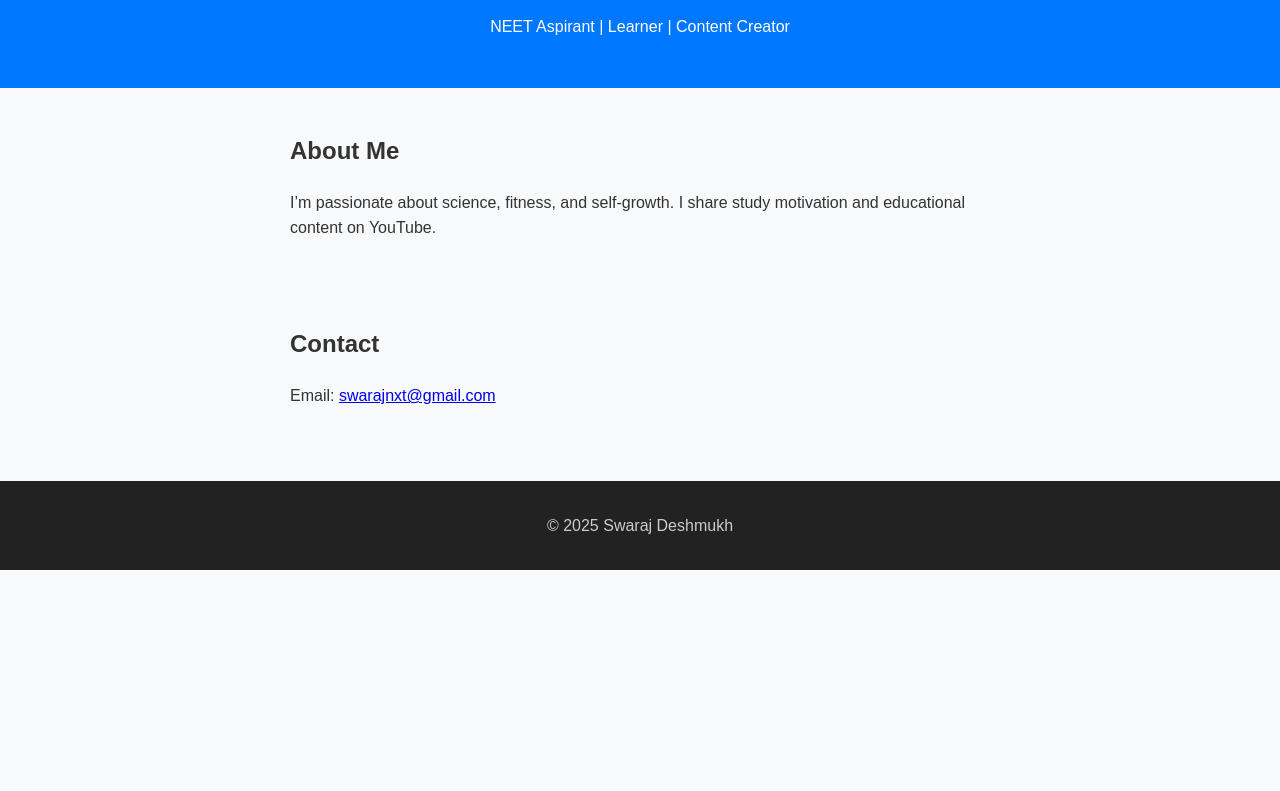
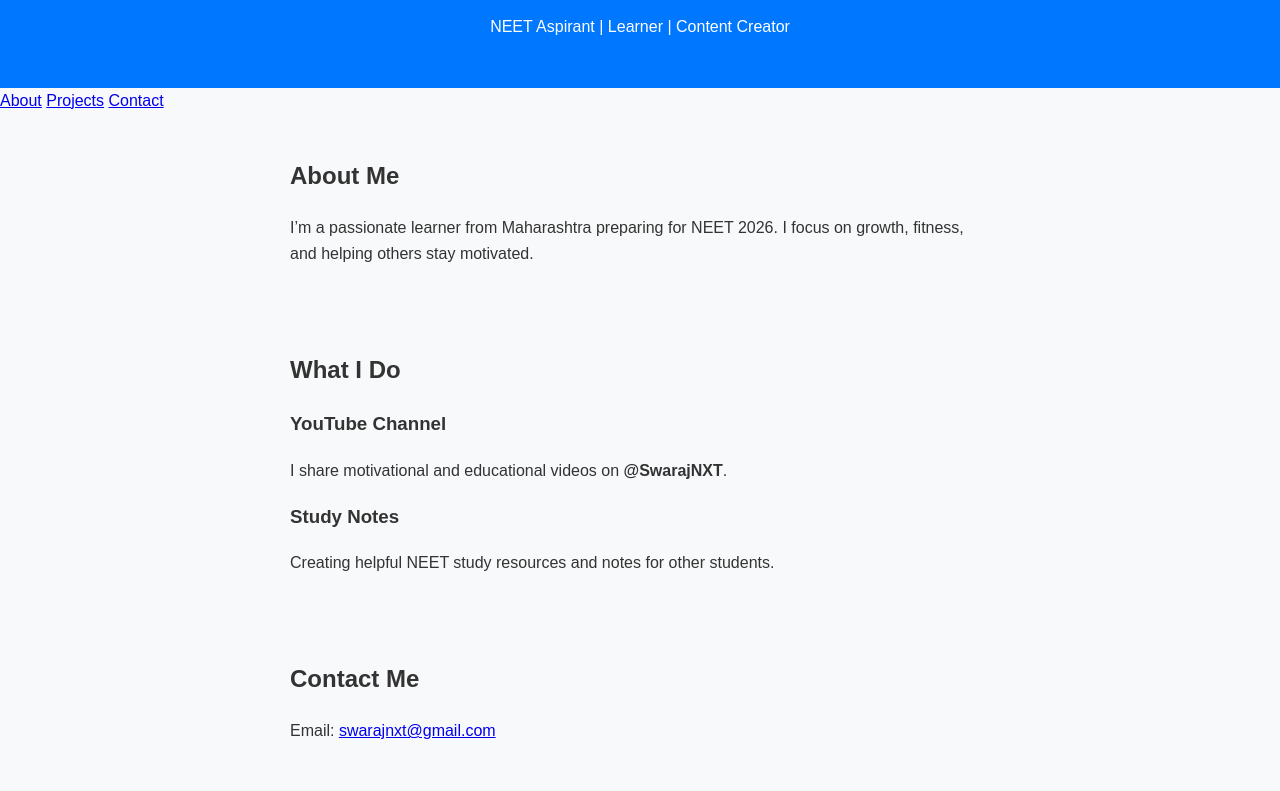
Before and after one commit to SwarajNXT/swaraj, a plain HTML site: page index.html in a window 1280 px wide. Shown: the part 112-903 px from the top of the page. Before the commit the page ends 800 px from the top, so only its background shows below. Drawn offline with Linux system fonts and the light colour scheme.

Commit message:
Update index.html

```diff
--- a/index.html
+++ b/index.html
@@ -7,23 +7,49 @@
   <link rel="stylesheet" href="style.css" />
 </head>
 <body>
+  <div class="glass-container">
     <header>
-    <h1>Hi, I'm Swaraj Deshmukh</h1>
+      <h1>Swaraj Deshmukh</h1>
       <p>NEET Aspirant | Learner | Content Creator</p>
     </header>
 
-  <section>
+    <nav>
+      <a href="#about">About</a>
+      <a href="#projects">Projects</a>
+      <a href="#contact">Contact</a>
+    </nav>
+
+    <section id="about">
       <h2>About Me</h2>
-    <p>I’m passionate about science, fitness, and self-growth. I share study motivation and educational content on YouTube.</p>
+      <p>
+        I’m a passionate learner from Maharashtra preparing for NEET 2026. I focus on growth, fitness, and helping others stay motivated.
+      </p>
     </section>
 
-  <section>
-    <h2>Contact</h2>
+    <section id="projects">
+      <h2>What I Do</h2>
+      <div class="cards">
+        <div class="card">
+          <h3>YouTube Channel</h3>
+          <p>I share motivational and educational videos on <b>@SwarajNXT</b>.</p>
+        </div>
+        <div class="card">
+          <h3>Study Notes</h3>
+          <p>Creating helpful NEET study resources and notes for other students.</p>
+        </div>
+      </div>
+    </section>
+
+    <section id="contact">
+      <h2>Contact Me</h2>
       <p>Email: <a href="mailto:swarajnxt@gmail.com">swarajnxt@gmail.com</a></p>
     </section>
 
     <footer>
       <p>© 2025 Swaraj Deshmukh</p>
     </footer>
+  </div>
+
+  <script src="script.js"></script>
 </body>
 </html>
```
Lines whose indentation alone changed are shown as unchanged.
